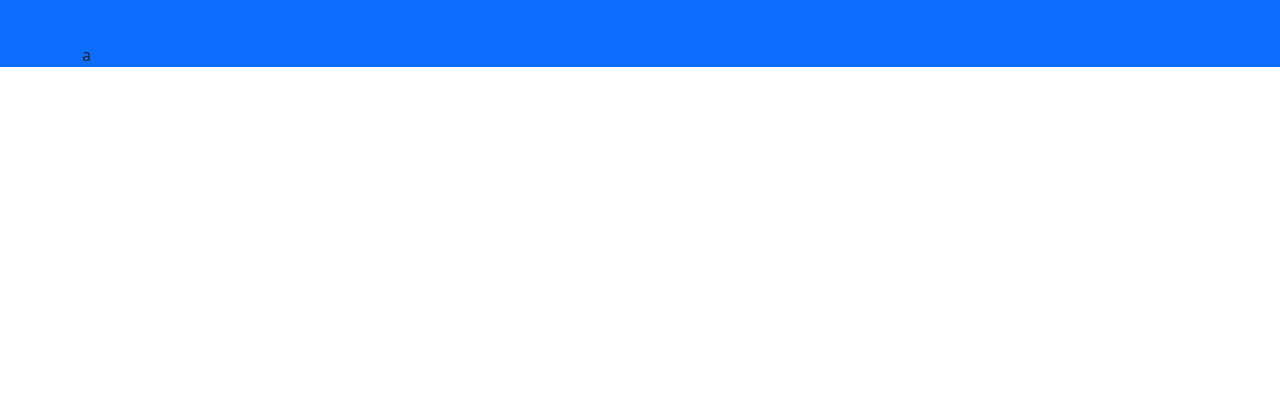
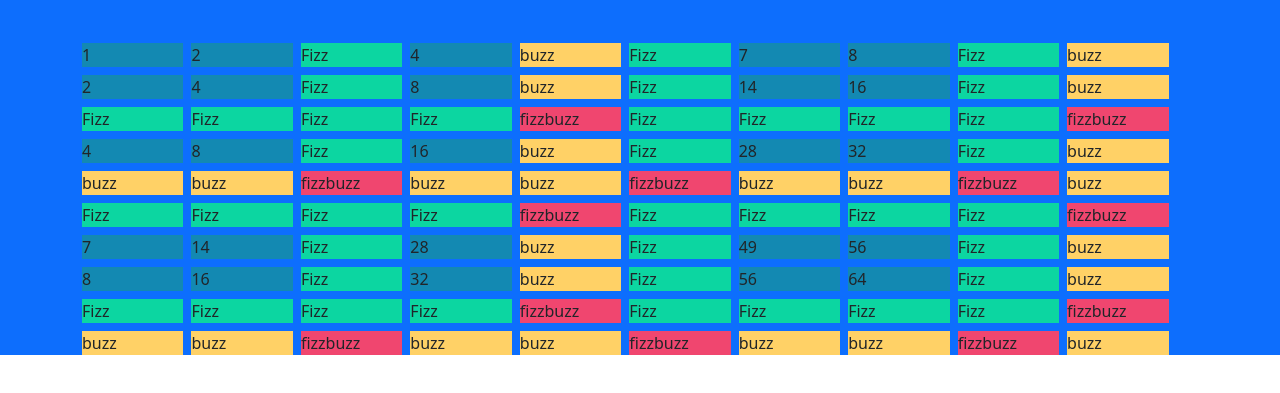
Before and after one commit to teoma145/js-fizzbuzz, a plain HTML site: page index.html in a window 1280 px wide. Shown: the part 53-446 px from the top of the page. Drawn offline with nearby package versions, Linux system fonts and the light colour scheme.

Commit message:
trying-to-fix-numbers

```diff
--- a/css/style.css
+++ b/css/style.css
@@ -4,3 +4,18 @@
     --buzz:#FFD166;
     --fizzbuzz:#F0466F;
 }
+.box{
+    width: calc(100% / 11);
+}
+.numbers{
+    background-color: var(--normalcolor);
+}
+.fizzcol{
+    background-color: var(--fizz);
+}
+.buzzcol{
+    background-color: var(--buzz);
+}
+.fizzbuzzcol{
+    background-color: var(--fizzbuzz);
+}
--- a/index.html
+++ b/index.html
@@ -10,8 +10,8 @@
 <body>
     <div class="bg-primary">
       <h1 class="text-white text-center mb-5">FizzBuzzDom</h1>
-      <div" class="d-flex flex-wrap container">
-        a
+       <div" class="d-flex flex-wrap container gap-2" id="wrapper">
+
        </div>
     </div>
 
--- a/java/javascript.js
+++ b/java/javascript.js
@@ -0,0 +1,30 @@
+const containerel = document.getElementById('wrapper')
+
+for(let i =1 ; i < 11 ; i++ ){
+    for(let c = 1 ; c < 11 ; c++){
+        let number = c * i ;
+        let scritta
+        let color;
+        if( number % 3 === 0 && number % 5 === 0){
+            color = 'fizzbuzzcol';
+            scritta = `fizzbuzz`
+
+        }
+        else if( number % 3 === 0){
+            color = 'fizzcol'
+            scritta = `Fizz`
+        }
+        else if (number % 5 === 0){
+            color = 'buzzcol'
+            scritta= `buzz`
+        }
+        else{
+            color = 'numbers'
+            scritta = number
+        }
+        const boxEl = document.createElement('div');
+        boxEl.className = `box ${color} `
+        boxEl.innerHTML = scritta;
+        containerel.append(boxEl);
+    }
+}
```
